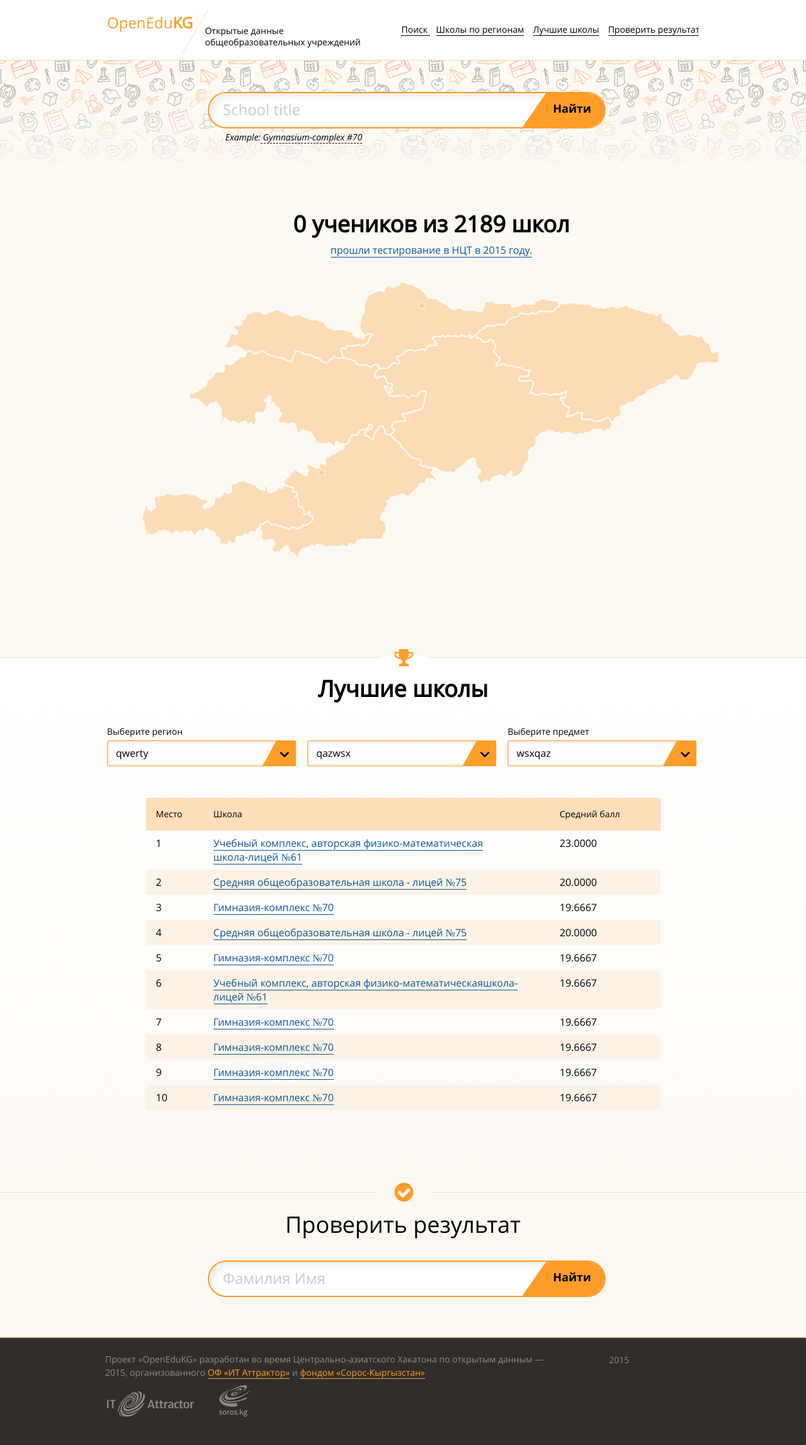
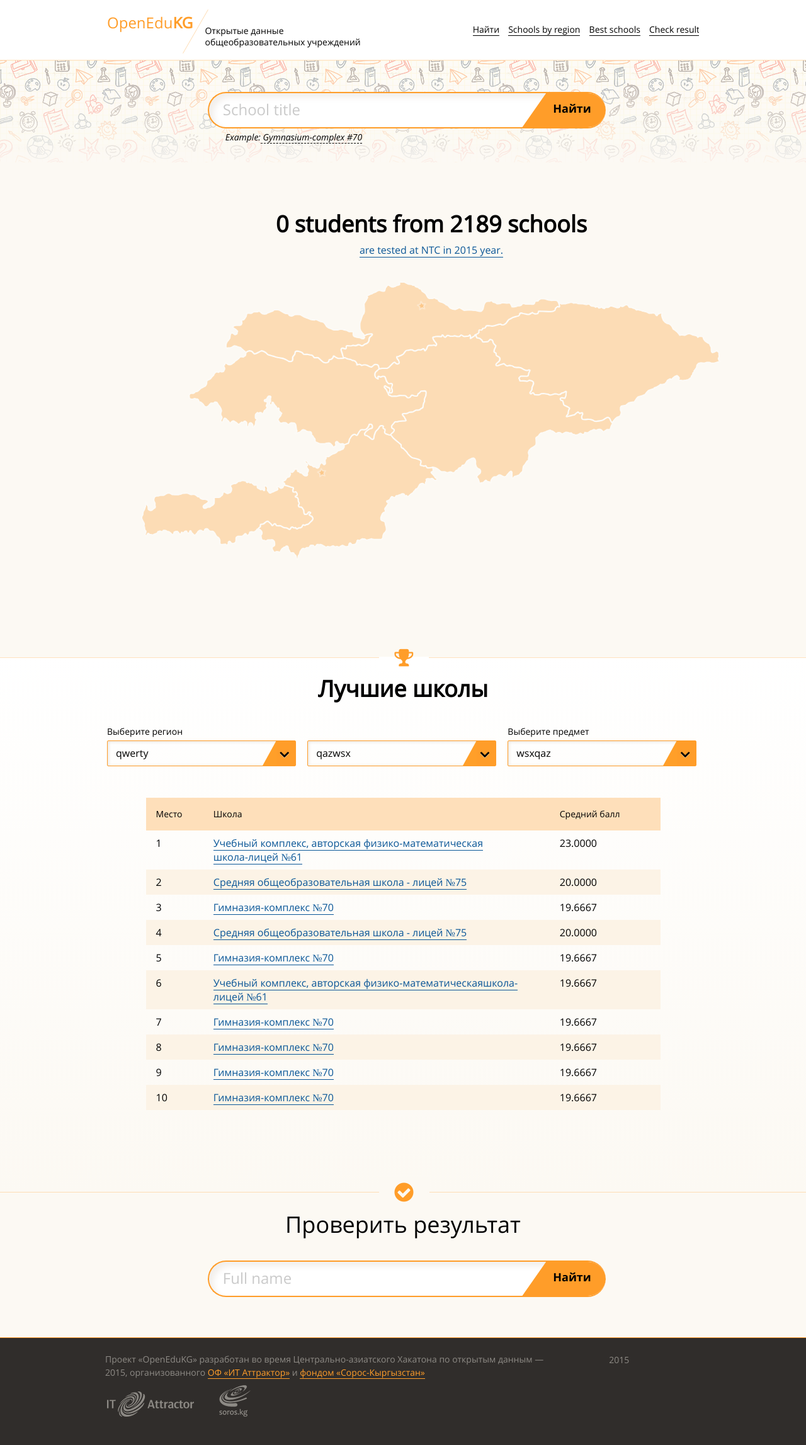
Before and after one commit to ITAttractor/educationkg, a Django app: page / in a window 1280 px wide. Shown: the whole page at 63% size. Run offline with Django 3.2, Linux system fonts and the light colour scheme; data comes from the database, SQL or seed files in the repository; data that the repository does not hold is empty; some libraries are stand-ins or nearby versions.

Commit message:
#102 Добавил переводы

```diff
--- a/web-application/ntc/templates/base.html
+++ b/web-application/ntc/templates/base.html
@@ -1,4 +1,4 @@
-{% load static %}
+{% load static i18n %}
 <!DOCTYPE html>
 <html lang="en">
 <head>
@@ -31,10 +31,10 @@
             </p>
         </div>
         <div class="main-menu">
-            <span><a href="#">Поиск </a></span>
-            <span><a href="#">Школы по регионам</a></span>
-            <span><a href="#">Лучшие школы</a></span>
-            <span><a href="#">Проверить результат</a></span>
+            <span><a href="#">{% trans 'Search' %}</a></span>
+            <span><a href="#">{% trans 'Schools by region' %}</a></span>
+            <span><a href="#">{% trans 'Best schools' %}</a></span>
+            <span><a href="#">{% trans 'Check result' %}</a></span>
         </div>
     </div>
 </div>
--- a/web-application/ntc/templates/index.html
+++ b/web-application/ntc/templates/index.html
@@ -57,8 +57,8 @@
     </section>
     <section class="sect-map">
         <div class="block-map overflow-hidden">
-            <h2>{{ total_students }} учеников из {{ total_schools }} школ</h2>
-            <a href="http://ntc.kg" target="_blank">прошли тестирование в НЦТ в 2015 году.</a>
+            <h2>{% blocktrans %}{{ total_students }} students{% endblocktrans %} {% trans 'from' %} {% blocktrans %}{{ total_schools }} schools{% endblocktrans %}</h2>
+            <a href="http://ntc.kg" target="_blank">{% trans 'are tested at NTC in 2015 year' %}.</a>
             {% include 'map.html' %}
             <div class="map-legend"></div>
         </div>
@@ -208,10 +208,10 @@
             <div class="input-search-block">
                 <div class="input-search">
                     <form id="search-result-form">
-                        <input type="text" placeholder="Фамилия Имя">
+                        <input type="text" placeholder="{% trans 'Full name' %}">
 
                         <div class="search-btn">
-                            <button type="submit">Найти</button>
+                            <button type="submit">{% trans 'Search' %}</button>
                         </div>
                     </form>
                 </div>
```
Also changed, not shown: web-application/locale/ru/LC_MESSAGES/django.po, 1 other file.
